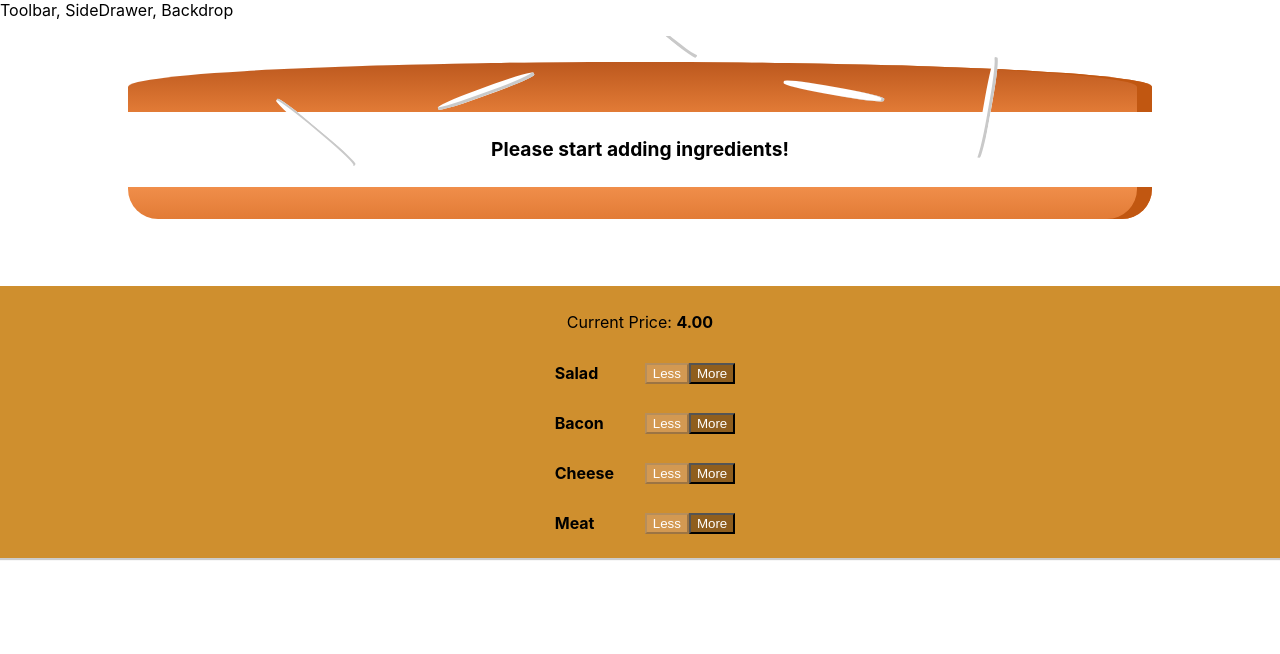
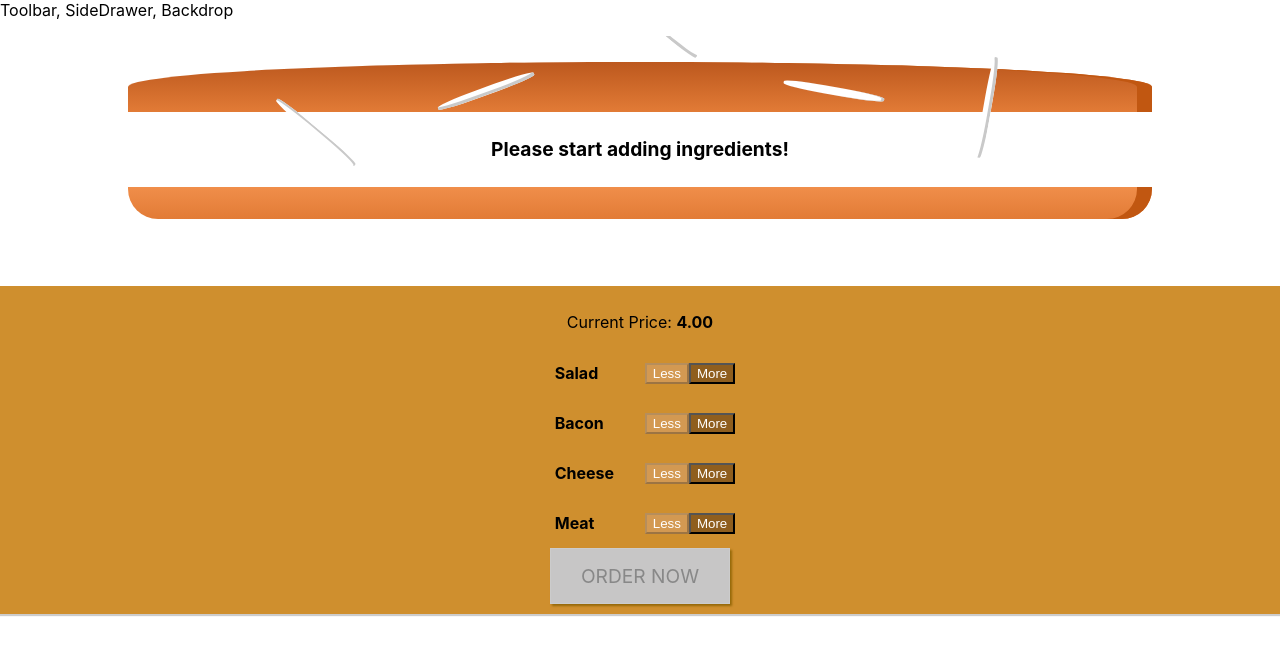
Before and after one commit to noel88/study_react, a React app in the folder burger-builder/: page / in a window 1280 px wide. Shown: the top 654 px of the page. Built offline with nearby package versions, Linux system fonts and the light colour scheme.

Commit message:
udemy (react) - 136. Adding the Order Button

```diff
--- a/burger-builder/src/components/Burger/BuildControls/BuildControls.js
+++ b/burger-builder/src/components/Burger/BuildControls/BuildControls.js
@@ -11,6 +11,47 @@ const BuildControls = styled.div`
   box-shadow: 0 2px 1px #ccc;
   margin: auto;
   padding: 10px 0;
+`;
+
+const OrderButton = styled.button`
+    background-color: #DAD735;
+    outline: none;
+    cursor: pointer;
+    border: 1px solid #966909;
+    color: #966909;
+    font-family: inherit;
+    font-size: 1.2em;
+    padding: 15px 30px;
+    box-shadow: 2px 2px 2px #966909;
+
+    &&:hover, &&:active {
+        background-color: #A0DB41;
+        border: 1px solid #966909;
+        color: #966909;
+    }
+
+    &&:disabled {
+        background-color: #C7C6C6;
+        cursor: not-allowed;
+        border: 1px solid #ccc;
+        color: #888888;
+    }
+
+    &&:not(:disabled) {
+      animation: enable 0.3s linear;
+    }
+
+    @keyframes enable {
+        0% {
+            transform: scale(1);
+        }
+        60% {
+            transform: scale(1.1);
+        }
+        100% {
+            transform: scale(1);
+        }
+    }
 `;
 
 const controls = [
@@ -34,6 +75,7 @@ const buildControls = (props) => {
                     disabled={props.disabled[ctrl.type]}
                 />
             ))}
+            <OrderButton disabled={!props.purchasable}>ORDER NOW</OrderButton>
         </BuildControls>
     )
 };
--- a/burger-builder/src/containers/BurgerBuilder/BurgerBuilder.js
+++ b/burger-builder/src/containers/BurgerBuilder/BurgerBuilder.js
@@ -18,8 +18,20 @@ class BurgerBuilder extends Component {
             cheese: 0,
             meat: 0
         },
-        totalPrice: 4
+        totalPrice: 4,
+        purchasable: false
     };
+
+    updatePurchaseState(ingredients) {
+        const sum = Object.keys(ingredients)
+            .map(igKey => {
+                return ingredients[igKey]
+            }).reduce((sum, el) => {
+                return sum + el;
+            }, 0);
+        this.setState({purchasable: sum > 0})
+    }
+
 
     addIngredientHandler = (type) => {
         const oldCount = this.state.ingredients[type];
@@ -32,6 +44,7 @@ class BurgerBuilder extends Component {
         const oldPrice = this.state.totalPrice;
         const newPrice = oldPrice + priceAddition;
         this.setState({totalPrice: newPrice, ingredients: updateIngredients});
+        this.updatePurchaseState(updateIngredients);
 
     };
 
@@ -49,6 +62,7 @@ class BurgerBuilder extends Component {
         const oldPrice = this.state.totalPrice;
         const newPrice = oldPrice - priceDeduction;
         this.setState({totalPrice: newPrice, ingredients: updateIngredients});
+        this.updatePurchaseState(updateIngredients);
     };
 
     render() {
@@ -67,6 +81,7 @@ class BurgerBuilder extends Component {
                     ingredientAdded={this.addIngredientHandler}
                     ingredientremoved={this.removeIngredientHandler}
                     disabled={disabledInfo}
+                    purchasable={this.state.purchasable}
                     price={this.state.totalPrice}
                 />
             </Aux>
```
